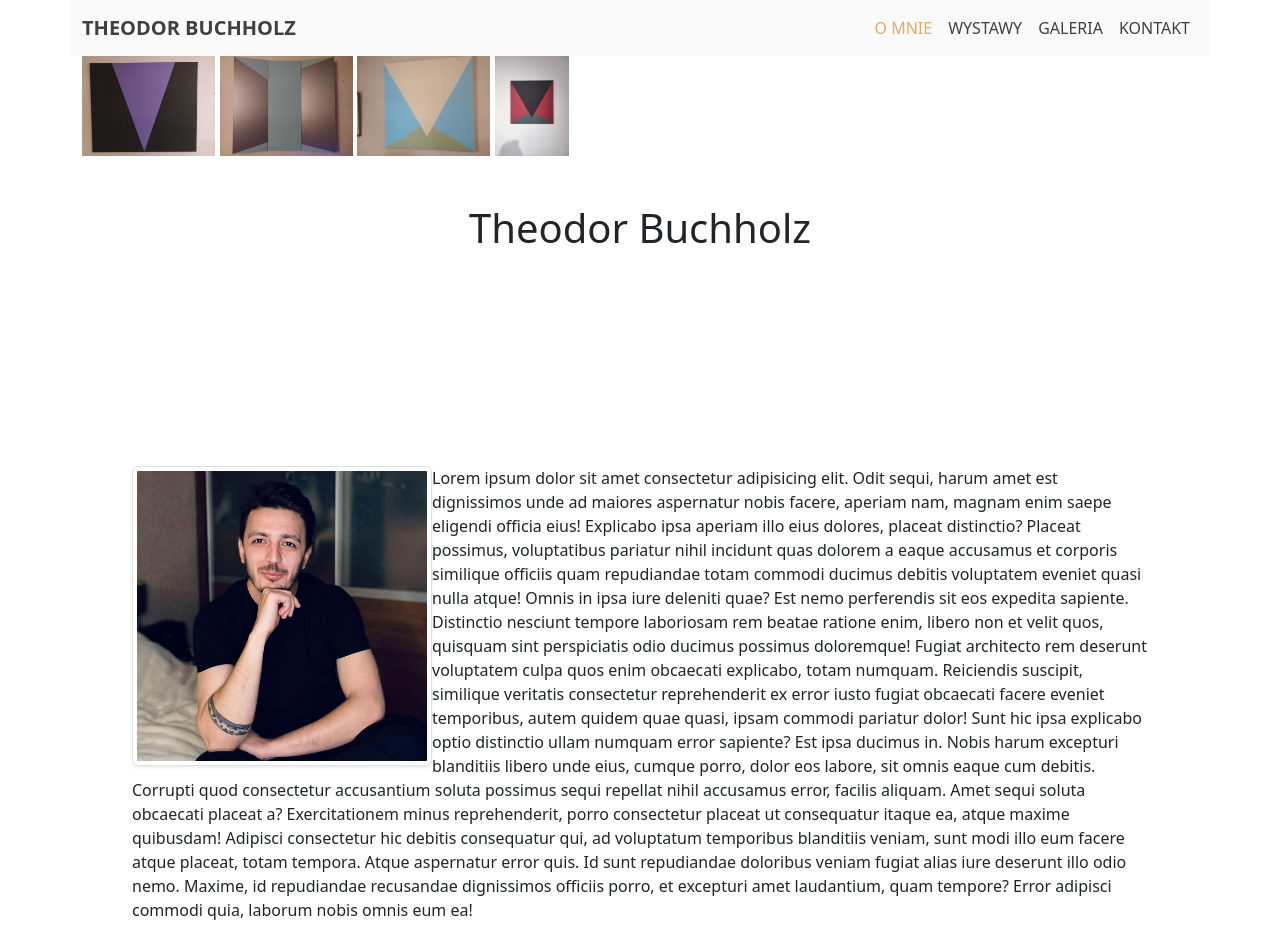
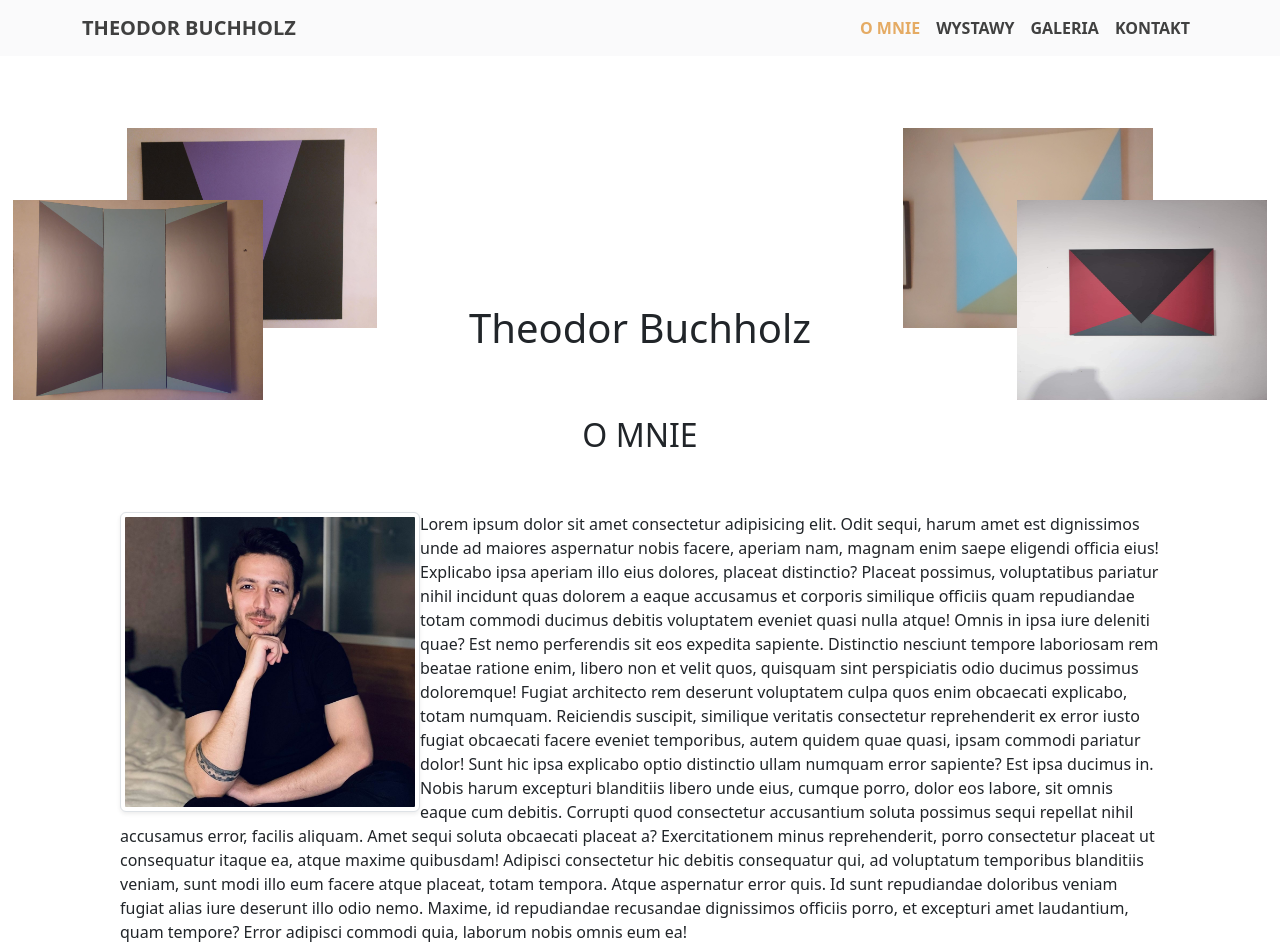
Before and after one commit to rymarczyk-tomasz/Project-Crouzen, a website: page index.html in a window 1280 px wide. Shown: the top 952 px of the page. Drawn offline with nearby package versions, Linux system fonts and the light colour scheme.

Commit message:
positioning img in header

```diff
--- a/index.html
+++ b/index.html
@@ -14,7 +14,7 @@
 <body>
 
 
-  <nav class="navbar sticky-top navbar-expand-lg bg-body-tertiary container-xl opacity-75">
+  <nav class="navbar sticky-top navbar-expand-lg bg-body-tertiary opacity-75">
     <div class="container">
       <a class="navbar-brand" href="index.html">Theodor Buchholz</a>
       <button class="navbar-toggler" type="button" data-bs-toggle="collapse" data-bs-target="#navbarNav"
@@ -42,57 +42,102 @@
 
   <header class="container hero-text">
     <div class="header-img">
-      <img src="img/IMG_1.jpg" alt="" class="header-img-left">
-      <img src="img/IMG_2.jpg" alt="" class="header-img-left">
-      <img src="img/IMG_3.jpg" alt="" class="header-img-right">
-      <img src="img/IMG_4.jpg" alt="" class="header-img-right">
+      <img src="img/IMG_1.jpg" alt="" class="header-img first">
+      <img src="img/IMG_2.jpg" alt="" class="header-img second">
+      <img src="img/IMG_3.jpg" alt="" class="header-img third">
+      <img src="img/IMG_4.jpg" alt="" class="header-img fourth">
     </div>
     <h1 class="p-5 text-center">Theodor Buchholz</h1>
   </header>
 
-  <section class="aboutme container" id="aboutMe">
-    <p><img src="img/Korzen.jpg" alt="" class="img float-start img-thumbnail" style="width: 300px;">Lorem ipsum dolor sit
-      amet consectetur adipisicing elit. Odit sequi, harum amet est dignissimos unde ad maiores aspernatur nobis facere,
+  <main>
+    <section class="aboutme" id="aboutme">
+      <div class="container">
+        <div class="row">
+          <h2 class="section-title">o mnie</h2>
+          <p><img src="img/Korzen.jpg" alt="" class="img float-start img-thumbnail" style="width: 300px;">Lorem ipsum
+            dolor
+            sit
+            amet consectetur adipisicing elit. Odit sequi, harum amet est dignissimos unde ad maiores aspernatur nobis
+            facere,
             aperiam nam, magnam enim saepe eligendi officia eius! Explicabo ipsa aperiam illo eius dolores, placeat
-      distinctio? Placeat possimus, voluptatibus pariatur nihil incidunt quas dolorem a eaque accusamus et corporis
-      similique officiis quam repudiandae totam commodi ducimus debitis voluptatem eveniet quasi nulla atque! Omnis in
-      ipsa iure deleniti quae? Est nemo perferendis sit eos expedita sapiente. Distinctio nesciunt tempore laboriosam
-      rem beatae ratione enim, libero non et velit quos, quisquam sint perspiciatis odio ducimus possimus doloremque!
-      Fugiat architecto rem deserunt voluptatem culpa quos enim obcaecati explicabo, totam numquam. Reiciendis suscipit,
-      similique veritatis consectetur reprehenderit ex error iusto fugiat obcaecati facere eveniet temporibus, autem
-      quidem quae quasi, ipsam commodi pariatur dolor! Sunt hic ipsa explicabo optio distinctio ullam numquam error
-      sapiente? Est ipsa ducimus in. Nobis harum excepturi blanditiis libero unde eius, cumque porro, dolor eos labore,
-      sit omnis eaque cum debitis. Corrupti quod consectetur accusantium soluta possimus sequi repellat nihil accusamus
+            distinctio? Placeat possimus, voluptatibus pariatur nihil incidunt quas dolorem a eaque accusamus et
+            corporis
+            similique officiis quam repudiandae totam commodi ducimus debitis voluptatem eveniet quasi nulla atque!
+            Omnis
+            in
+            ipsa iure deleniti quae? Est nemo perferendis sit eos expedita sapiente. Distinctio nesciunt tempore
+            laboriosam
+            rem beatae ratione enim, libero non et velit quos, quisquam sint perspiciatis odio ducimus possimus
+            doloremque!
+            Fugiat architecto rem deserunt voluptatem culpa quos enim obcaecati explicabo, totam numquam. Reiciendis
+            suscipit,
+            similique veritatis consectetur reprehenderit ex error iusto fugiat obcaecati facere eveniet temporibus,
+            autem
+            quidem quae quasi, ipsam commodi pariatur dolor! Sunt hic ipsa explicabo optio distinctio ullam numquam
+            error
+            sapiente? Est ipsa ducimus in. Nobis harum excepturi blanditiis libero unde eius, cumque porro, dolor eos
+            labore,
+            sit omnis eaque cum debitis. Corrupti quod consectetur accusantium soluta possimus sequi repellat nihil
+            accusamus
             error, facilis aliquam. Amet sequi soluta obcaecati placeat a? Exercitationem minus reprehenderit, porro
-      consectetur placeat ut consequatur itaque ea, atque maxime quibusdam! Adipisci consectetur hic debitis consequatur
-      qui, ad voluptatum temporibus blanditiis veniam, sunt modi illo eum facere atque placeat, totam tempora. Atque
-      aspernatur error quis. Id sunt repudiandae doloribus veniam fugiat alias iure deserunt illo odio nemo. Maxime, id
-      repudiandae recusandae dignissimos officiis porro, et excepturi amet laudantium, quam tempore? Error adipisci
+            consectetur placeat ut consequatur itaque ea, atque maxime quibusdam! Adipisci consectetur hic debitis
+            consequatur
+            qui, ad voluptatum temporibus blanditiis veniam, sunt modi illo eum facere atque placeat, totam tempora.
+            Atque
+            aspernatur error quis. Id sunt repudiandae doloribus veniam fugiat alias iure deserunt illo odio nemo.
+            Maxime,
+            id
+            repudiandae recusandae dignissimos officiis porro, et excepturi amet laudantium, quam tempore? Error
+            adipisci
             commodi quia, laborum nobis omnis eum ea!</p>
-    <p><img src="img/Korzen.jpg" alt="" class="float-end img-thumbnail" style="width: 300px;">Lorem ipsum dolor sit amet
-      consectetur adipisicing elit. Odit sequi, harum amet est dignissimos unde ad maiores aspernatur nobis facere,
+          <p><img src="img/Korzen.jpg" alt="" class="float-end img-thumbnail" style="width: 300px;">Lorem ipsum dolor
+            sit
+            amet
+            consectetur adipisicing elit. Odit sequi, harum amet est dignissimos unde ad maiores aspernatur nobis
+            facere,
             aperiam nam, magnam enim saepe eligendi officia eius! Explicabo ipsa aperiam illo eius dolores, placeat
-      distinctio? Placeat possimus, voluptatibus pariatur nihil incidunt quas dolorem a eaque accusamus et corporis
-      similique officiis quam repudiandae totam commodi ducimus debitis voluptatem eveniet quasi nulla atque! Omnis in
-      ipsa iure deleniti quae? Est nemo perferendis sit eos expedita sapiente. Distinctio nesciunt tempore laboriosam
-      rem beatae ratione enim, libero non et velit quos, quisquam sint perspiciatis odio ducimus possimus doloremque!
-      Fugiat architecto rem deserunt voluptatem culpa quos enim obcaecati explicabo, totam numquam. Reiciendis suscipit,
-      similique veritatis consectetur reprehenderit ex error iusto fugiat obcaecati facere eveniet temporibus, autem
-      quidem quae quasi, ipsam commodi pariatur dolor! Sunt hic ipsa explicabo optio distinctio ullam numquam error
-      sapiente? Est ipsa ducimus in. Nobis harum excepturi blanditiis libero unde eius, cumque porro, dolor eos labore,
-      sit omnis eaque cum debitis. Corrupti quod consectetur accusantium soluta possimus sequi repellat nihil accusamus
+            distinctio? Placeat possimus, voluptatibus pariatur nihil incidunt quas dolorem a eaque accusamus et
+            corporis
+            similique officiis quam repudiandae totam commodi ducimus debitis voluptatem eveniet quasi nulla atque!
+            Omnis
+            in
+            ipsa iure deleniti quae? Est nemo perferendis sit eos expedita sapiente. Distinctio nesciunt tempore
+            laboriosam
+            rem beatae ratione enim, libero non et velit quos, quisquam sint perspiciatis odio ducimus possimus
+            doloremque!
+            Fugiat architecto rem deserunt voluptatem culpa quos enim obcaecati explicabo, totam numquam. Reiciendis
+            suscipit,
+            similique veritatis consectetur reprehenderit ex error iusto fugiat obcaecati facere eveniet temporibus,
+            autem
+            quidem quae quasi, ipsam commodi pariatur dolor! Sunt hic ipsa explicabo optio distinctio ullam numquam
+            error
+            sapiente? Est ipsa ducimus in. Nobis harum excepturi blanditiis libero unde eius, cumque porro, dolor eos
+            labore,
+            sit omnis eaque cum debitis. Corrupti quod consectetur accusantium soluta possimus sequi repellat nihil
+            accusamus
             error, facilis aliquam. Amet sequi soluta obcaecati placeat a? Exercitationem minus reprehenderit, porro
-      consectetur placeat ut consequatur itaque ea, atque maxime quibusdam! Adipisci consectetur hic debitis consequatur
-      qui, ad voluptatum temporibus blanditiis veniam, sunt modi illo eum facere atque placeat, totam tempora. Atque
-      aspernatur error quis. Id sunt repudiandae doloribus veniam fugiat alias iure deserunt illo odio nemo. Maxime, id
-      repudiandae recusandae dignissimos officiis porro, et excepturi amet laudantium, quam tempore? Error adipisci
+            consectetur placeat ut consequatur itaque ea, atque maxime quibusdam! Adipisci consectetur hic debitis
+            consequatur
+            qui, ad voluptatum temporibus blanditiis veniam, sunt modi illo eum facere atque placeat, totam tempora.
+            Atque
+            aspernatur error quis. Id sunt repudiandae doloribus veniam fugiat alias iure deserunt illo odio nemo.
+            Maxime,
+            id
+            repudiandae recusandae dignissimos officiis porro, et excepturi amet laudantium, quam tempore? Error
+            adipisci
             commodi quia, laborum nobis omnis eum ea!</p>
+        </div>
+      </div>
     </section>
 
+    <section class="exhibition" id="exhibition">
+      <div class="container">
+        <div class="row">
+          <h2 class="section-title">wystawy</h2>
           <div data-bs-spy="scroll" data-bs-target="#navbar-example2" data-bs-root-margin="0px 0px -40%"
-    data-bs-smooth-scroll="true"
-    class="exhibition container card-group scrollspy-example bg-body-tertiary p-3 rounded-2" tabindex="0"
-    id="exhibition">
+            data-bs-smooth-scroll="true" class="card-group scrollspy-example bg-body-tertiary p-3 rounded-2"
+            tabindex="0">
             <div class="card">
               <img src="img/IMG_1.jpg" class="card-img-top" alt="...">
               <div class="card-body">
@@ -126,6 +171,32 @@
               </div>
             </div>
           </div>
+        </div>
+      </div>
+    </section>
+
+
+    <section class="gallery" id="gallery">
+      <div class="container">
+        <div class="row">
+          <h2 class="section-title">galeria</h2>
+        </div>
+      </div>
+    </section>
+
+
+
+    <section class="contact" id="contact">
+      <div class="container">
+        <div class="row">
+          <h2 class="section-title">kontakt</h2>
+        </div>
+      </div>
+    </section>
+
+
+
+  </main>
 
   <script src="https://cdn.jsdelivr.net/npm/bootstrap@5.3.1/dist/js/bootstrap.bundle.min.js"
     integrity="sha384-HwwvtgBNo3bZJJLYd8oVXjrBZt8cqVSpeBNS5n7C8IVInixGAoxmnlMuBnhbgrkm"
--- a/scss/custom.scss
+++ b/scss/custom.scss
@@ -16,8 +16,13 @@ $prefix: 'mo-';
 	padding: 0;
 }
 
-body {
-	height: 200vh;
+// body {
+// 	height: 200vh;
+// }
+
+.section-title {
+	text-align: center;
+	text-transform: uppercase;
 }
 
 nav {
@@ -25,6 +30,7 @@ nav {
 		font-weight: bold;
 	}
 	text-transform: uppercase;
+	font-weight: bold;
 
 	.nav-link,
 	.navbar-nav,
@@ -46,18 +52,29 @@ nav {
 header {
 	position: relative;
 	height: 45vh;
-	.header-img-left,
-	.header-img-right {
-		height: 100px;
+	.header-img {
+		height: 200px;
+		width: 250px;
 	}
-
-	.header-img-hero {
+	.first {
 		position: absolute;
-		height: 200px;
-		top: 30%;
-		// bottom: 50%;
-		left: 30%;
-		// right: 50%;
+		left: 5%;
+		top: 20%;
+	}
+	.second {
+		position: absolute;
+		top: 40%;
+		left: -5%;
+	}
+	.third {
+		position: absolute;
+		right: 5%;
+		top: 20%;
+	}
+	.fourth {
+		position: absolute;
+		top: 40%;
+		right: -5%;
 	}
 }
 
@@ -67,6 +84,6 @@ header {
 	}
 }
 
-.exhibition {
-	height: 75vh;
-}
+// .exhibition {
+// 	height: 75vh;
+// }
```
Also changed, not shown: css/custom.css, 1 other file. Lines whose indentation alone changed are shown as unchanged.
